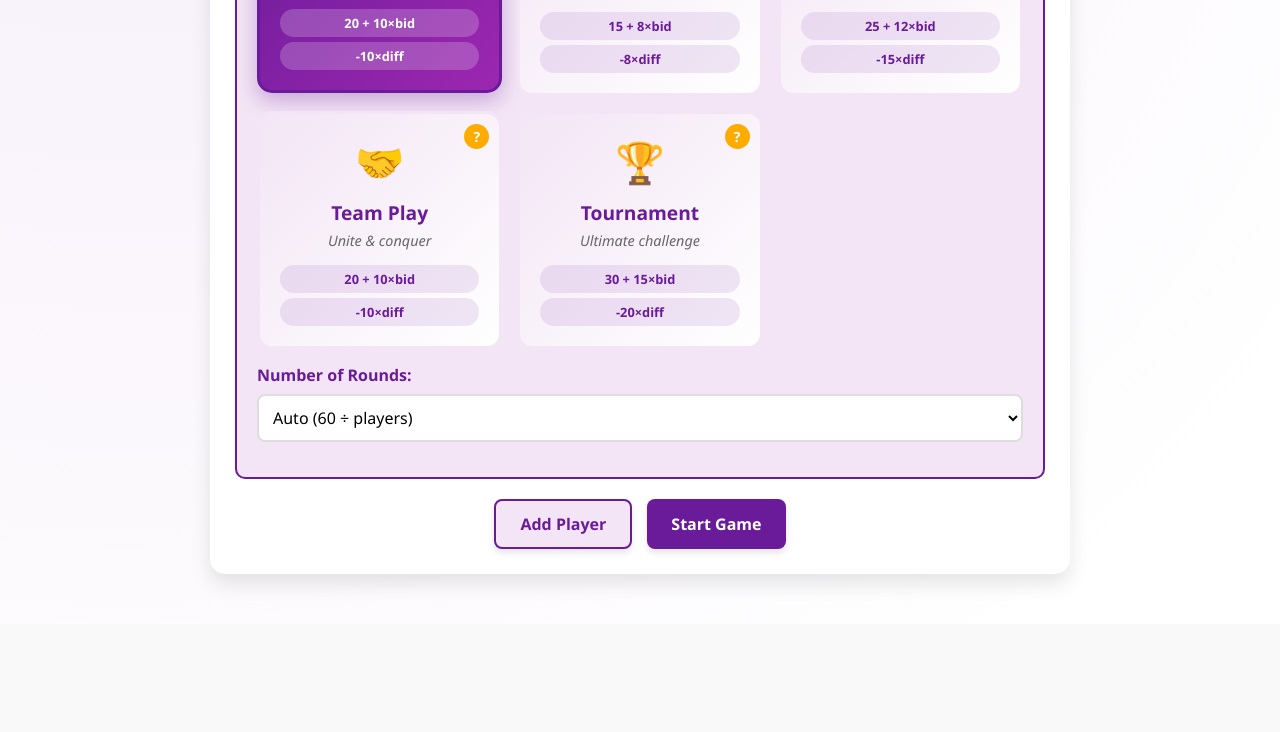
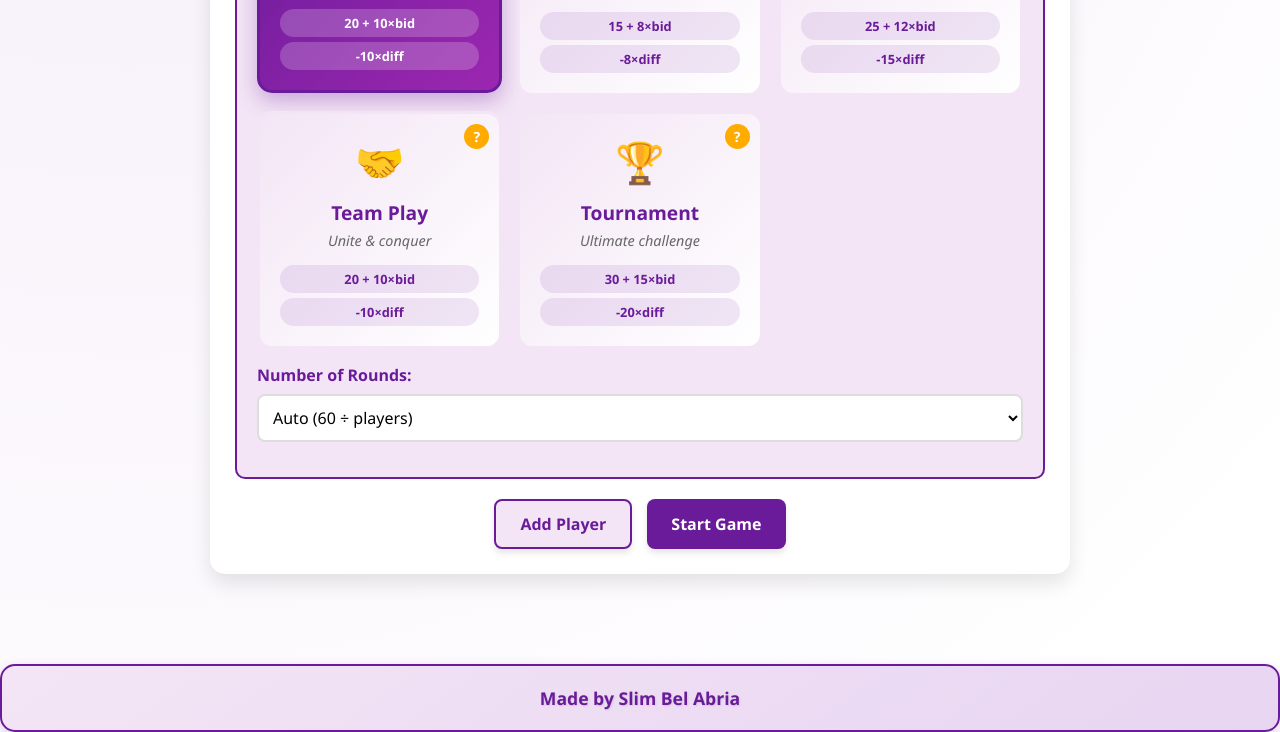
Before and after one commit to SlimBelAbria/wizzards, a plain HTML site: page index.html in a window 1280 px wide. Shown: the part 784-1516 px from the top of the page. Before the commit the page ends 1408 px from the top, so only its background shows below. Drawn offline with Linux system fonts and the light colour scheme.

Commit message:
add name

```diff
--- a/index.html
+++ b/index.html
@@ -2353,5 +2353,28 @@
          // Set default mode selection
          handleGameModeSelection('classic');
     </script>
+
+    <!-- Credit Section -->
+    <div style="
+        text-align: center;
+        margin-top: 40px;
+        padding: 20px;
+        background: linear-gradient(145deg, var(--light), #e8d5f2);
+        border-radius: 15px;
+        border: 2px solid var(--primary);
+        box-shadow: 0 4px 12px rgba(106, 27, 154, 0.2);
+        position: relative;
+        overflow: hidden;
+        transition: all 0.3s cubic-bezier(0.4, 0, 0.2, 1);
+    ">
+        <div style="
+            font-size: 1.1rem;
+            font-weight: bold;
+            color: var(--primary);
+            text-shadow: 1px 1px 2px rgba(0, 0, 0, 0.1);
+        ">
+            Made by Slim Bel Abria
+        </div>
+    </div>
 </body>
 </html>
```
